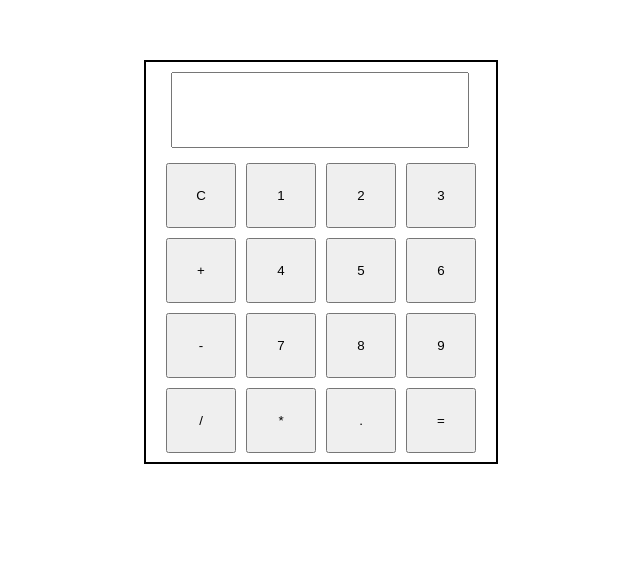
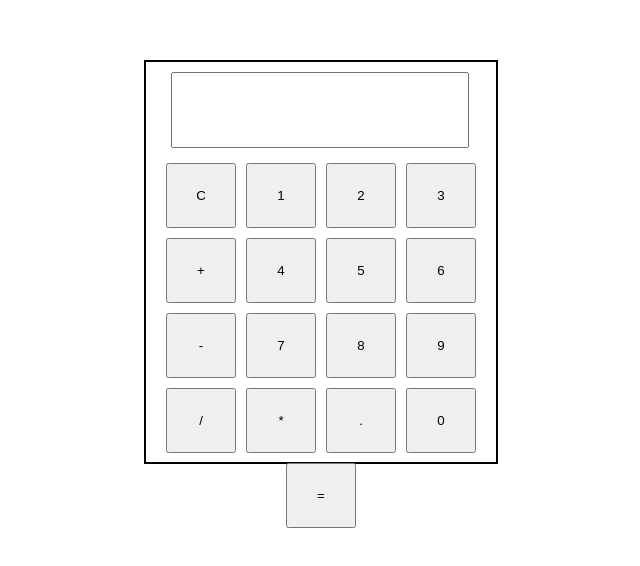
Before and after one commit to shaikmohammedfahad331/Calculator, a plain HTML site: page index.html in a window 1280 px wide. Shown: the part 106-672 px from the top of the page, without its empty margins (319-959 px from the left). Drawn offline with Linux system fonts and the light colour scheme.

Commit message:
Update index.html
make few changes in html

```diff
--- a/index.html
+++ b/index.html
@@ -31,13 +31,15 @@ document.querySelector('#display').value=currentvalue;">C</button></div>
         <div><button class="toedit" onclick="currentvalue=currentvalue+'/'; document.querySelector('#display').value=currentvalue;">/</button></div>
         <div><button class="toedit" onclick="currentvalue=currentvalue+'*'; document.querySelector('#display').value=currentvalue;">*</button></div>
         <div><button class="toedit" onclick="currentvalue=currentvalue+'.'; document.querySelector('#display').value=currentvalue;">.</button></div>
+        <div><button class="toedit" onclick="currentvalue=currentvalue+'0'; document.querySelector('#display').value=currentvalue;">0</button></div>
 
 
         <div><button class="toedit" onclick="
         let result=eval(currentvalue);
         currentvalue=result;
         document.querySelector('#display').value=currentvalue;">=</button></div>
-    </div>
+
+
     </div>
 </main>
 
```
